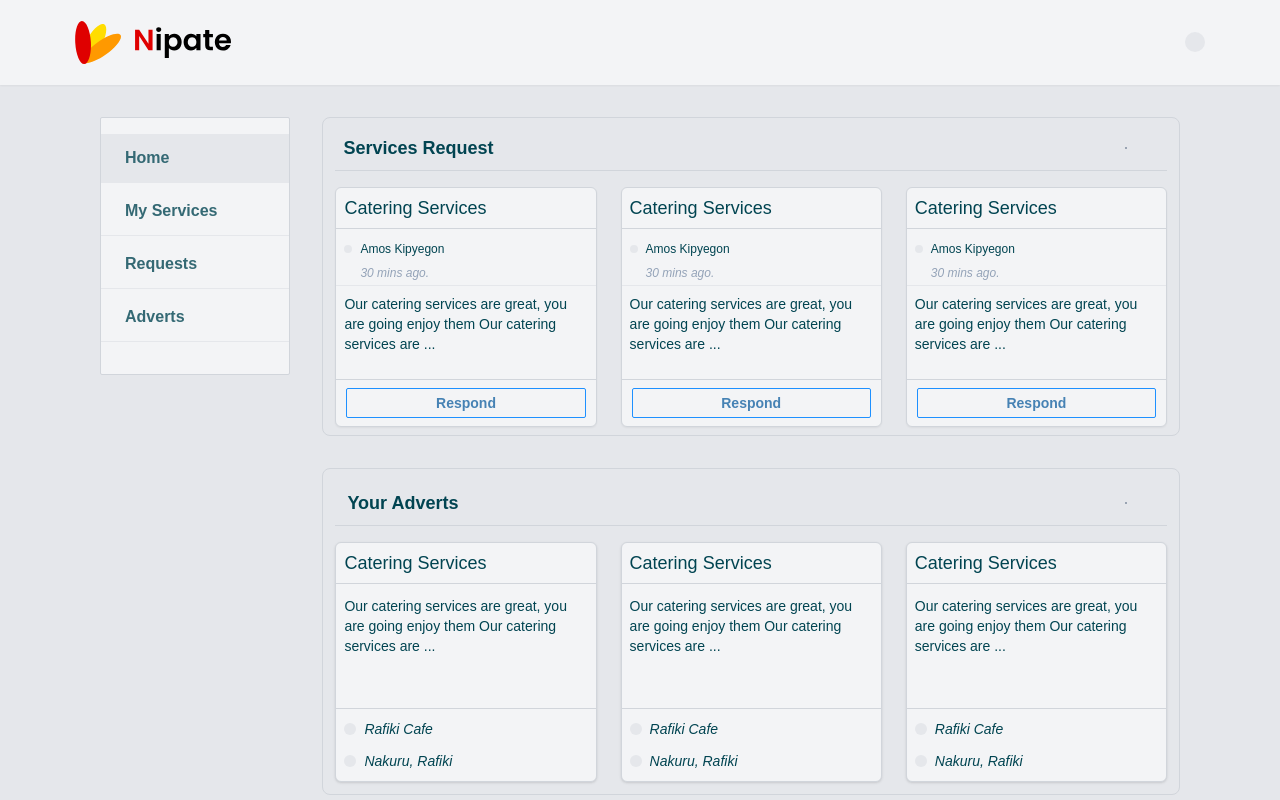
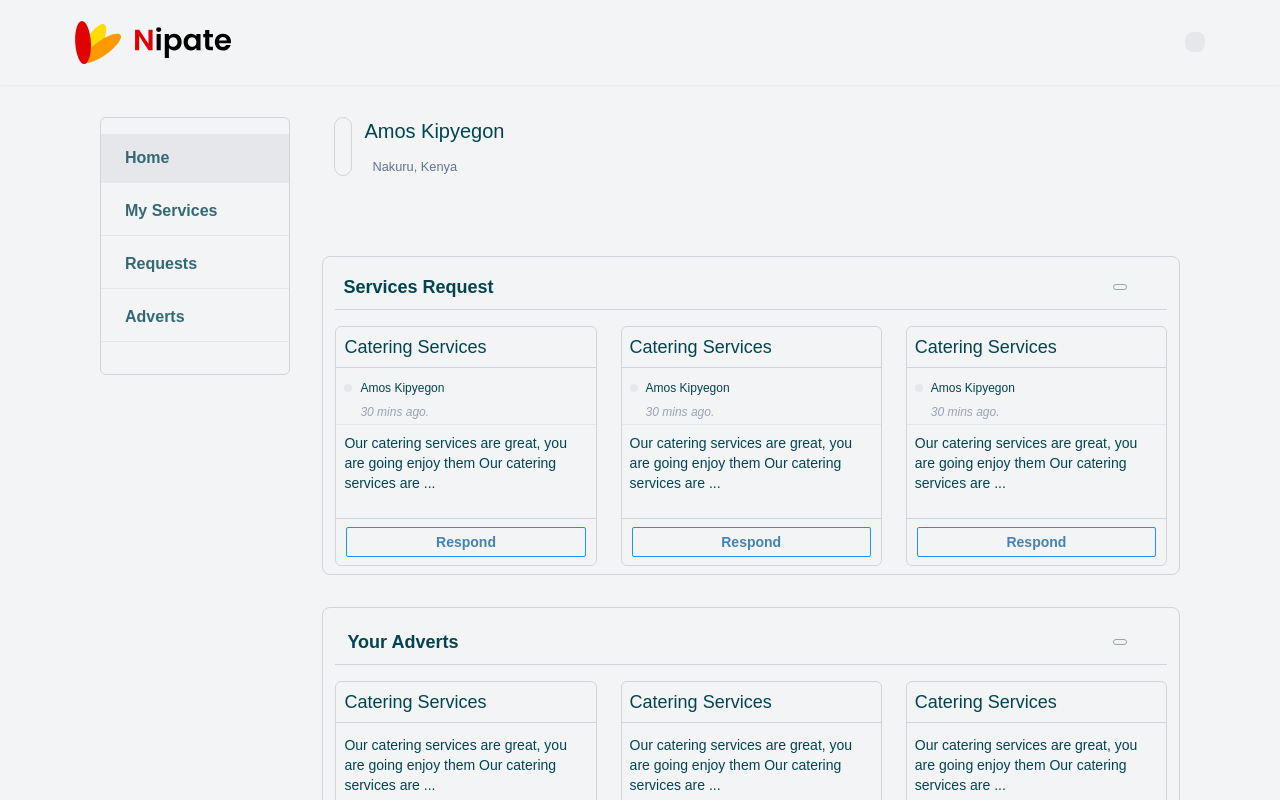
Before and after one commit to Amos-Ditto/NipateWebapp, a Vue app: page /account/me/home in a window 1280 px wide. Shown: the top 800 px of the page. Built offline with nearby package versions, Linux system fonts and the light colour scheme.

Commit message:
chore: Update Account features & Designs

```diff
--- a/src/App.vue
+++ b/src/App.vue
@@ -28,7 +28,7 @@ body {
   -webkit-text-size-adjust: 100%;
   -webkit-touch-callout: none;
   -webkit-tap-highlight-color: transparent;
-  @apply bg-gray-200 text-[#014451];
+  @apply bg-gray-100 text-[#014451];
 }
 
 .fade-enter-active,
--- a/src/components/Cards/AdvertCard.vue
+++ b/src/components/Cards/AdvertCard.vue
@@ -1,5 +1,5 @@
 <template>
-    <div class="ad-card min-h-[15rem] w-full flex flex-col gap-y-1 border border-gray-300 rounded-md shadow bg-gray-100 relative">
+    <div class="ad-card min-h-[15rem] w-full flex flex-col gap-y-1 border border-gray-300 rounded-md bg-gray-100 relative">
         <div class="card-title w-full border-b border-gray-300 py-1.5 px-2 flex items-center">
             <h3 class="text-lg">Catering Services</h3>
         </div>
--- a/src/components/Cards/ServicesCard.vue
+++ b/src/components/Cards/ServicesCard.vue
@@ -1,5 +1,5 @@
 <template>
-    <div class="ad-card min-h-[15rem] bg-gray-100 rounded-md border border-gray-300 flex flex-col gap-y-1 shadow-sm relative">
+    <div class="ad-card min-h-[15rem] bg-gray-100 rounded-md border border-gray-300 flex flex-col gap-y-1 relative">
         <div class="card-title py-2 sm:py-1.5 border-b border-gray-300 flex items-center px-2 w-full">
             <h3 class="text-lg text-[#014451]">Catering Services</h3>
         </div>
--- a/src/components/Heroes/HeroDashboard.vue
+++ b/src/components/Heroes/HeroDashboard.vue
@@ -21,7 +21,7 @@ const onInputKeyDown = (e: Event): void => {
             <input type="text" placeholder="search data e.g Housing, Kabarak" v-model="searchvalue" @input="onInputKeyDown" @focusout="toggleCloseSearch">
             <div class="i-mdi-menu-down absolute right-4 text-2xl cursor-pointer transition-transform duration-300" :class="opensearch && 'rotate-180'" @click="toggleOpenCloseSearch"></div>
             <transition name="fade">
-                <div class="browse-by w-full absolute bottom-0 translate-y-[104%] bg-gray-100 py-1 min-h-[3rem] flex flex-col gap-1 shadow" v-if="opensearch">
+                <div class="browse-by w-full absolute bottom-0 translate-y-[104%] bg-gray-200 py-1 min-h-[3rem] flex flex-col gap-1 shadow" v-if="opensearch">
                     <!-- <div class="search-data w-full border-b border-gray-300 min-h-[2rem]">
 
                     </div> -->
@@ -55,7 +55,7 @@ const onInputKeyDown = (e: Event): void => {
   opacity: 0;
 }
 .search-bar input {
-    @apply bg-gray-100 py-2 rounded-sm border border-gray-300 w-full outline-none px-4 tracking-wider text-lg text-slate-600 font-serif placeholder:text-base;
+    @apply bg-gray-100 py-2 rounded-md border border-gray-300 w-full outline-none px-4 tracking-wider text-lg text-slate-600 font-serif placeholder:text-base;
 }
 .browse-by small , .hero-browse-by small {
     @apply text-[#014451];
--- a/src/components/Layouts/AccountTopBar.vue
+++ b/src/components/Layouts/AccountTopBar.vue
@@ -21,7 +21,7 @@ const storeauth = useAuthentications();
         </div>
         <div class="right-nav flex flex-row items-center gap-x-6 sm:gap-x-12 transition-pad duration-300">
             <div class="account flex flex-row items-center gap-x-1 cursor-pointer">
-                <div class="account-icon bg-gray-200 ml-2 p-2 sm:p-2.5 rounded-full">
+                <div class="account-icon bg-gray-200 ml-2 p-2 sm:p-2.5 rounded-lg">
                     <div class="i-mdi-account text-[#346974] text-lg sm:text-xl"></div>
                 </div>
             </div>
--- a/src/views/Account.vue
+++ b/src/views/Account.vue
@@ -6,7 +6,7 @@ import MainFooter from '../components/Layouts/MainFooter.vue';
 </script>
 
 <template>
-    <main class="w-full flex flex-col">
+    <main class="w-full flex flex-col bg-gray-100">
         <account-top-bar class="sticky top-0 z-20" />
         <router-view ></router-view>
         <main-footer />
--- a/src/views/Accounts/ProviderAccount.vue
+++ b/src/views/Accounts/ProviderAccount.vue
@@ -5,23 +5,37 @@ import AdvertCard from '../../components/Cards/AdvertCard.vue';
 
 </script>
 <template>
-    <section class="flex flex-col w-full gap-y-8">
-        <div class="w-full px-3 flex flex-col gap-y-4 border border-gray-300 py-2 rounded-lg">
+    <section class="flex flex-col w-full gap-y-2 sm:gap-y-8">
+        <div class="user-container w-full px-3 pb-12 flex flex-col">
+            <div class="user-details flex flex-row gap-x-3">
+                <div class="user-icon p-2 rounded-xl border border-gray-300 flex items-center justify-center">
+                    <div class="i-mdi-account-outline text-5xl text-slate-400"></div>
+                </div>
+                <div class="user-details-list flex flex-col gap-y-3">
+                    <small class="text-xl font-light">Amos Kipyegon</small>
+                    <div class="location flex flex-row items-center gap-x-2">
+                        <div class="i-mdi-map-marker text-slate-500"></div>
+                        <small class="text-slate-500">Nakuru, Kenya</small>
+                    </div>
+                </div>
+                <div class="edit p-1 w-6 h-6 flex items-center justify-center cursor-pointer hover:border border-gray-300 rounded-lg">
+                    <div class="i-mdi-pencil-outline text-slate-400 text-sm"></div>
+                </div>
+            </div>
+        </div>
+        <div class="w-full px-3 flex flex-col gap-y-4 border-gray-300 border py-2 rounded-lg">
             <div
                 class="nav-section-title px-2 flex items-center justify-between lg:pr-10 py-2 border-b border-gray-300">
                 <h3 class="text-lg capitalize font-bold">Services request</h3>
-                <button
-                    class="button-more items-center justify-center flex border border-slate-500 rounded-full hover:bg-gray-300 transition-colors duration-300 relative">
+                <button class="button-more items-center justify-center flex border border-slate-400 rounded-md py-0.5 px-1.5 hover:bg-gray-300 transition-colors duration-300 relative">
                     <div class="i-mdi-dots-horizontal text-xl sm:text-2xl font-light text-slate-400"></div>
-                    <span
-                        class="py-0.5 px-2 bg-gray-300 rounded-md text-xs absolute top-[130%] capitalize z-10 text-slate-500 hidden items-center justify-center italic">
+                    <span class="py-0.5 px-2 bg-gray-300 rounded-md text-xs absolute top-[130%] capitalize z-10 text-slate-500 hidden items-center justify-center italic">
                         <span class="w-2 h-2 bg-inherit absolute -top-1 rotate-45"></span>
                         more
                     </span>
                 </button>
             </div>
-            <div
-                class="a-container grid grid-cols-1 sm:grid-cols-3 gap-x-2 lg:gap-x-6 gap-y-2 transition-pad duration-300">
+            <div class="a-container grid grid-cols-1 sm:grid-cols-3 gap-x-2 lg:gap-x-6 gap-y-2 transition-pad duration-300">
                 <ServicesCard />
                 <ServicesCard />
                 <ServicesCard />
@@ -35,8 +49,7 @@ import AdvertCard from '../../components/Cards/AdvertCard.vue';
             <div
                 class="nav-section-title flex items-center justify-between px-3 lg:pr-10 py-2 border-b border-gray-300">
                 <h3 class="text-lg capitalize font-bold">your adverts</h3>
-                <button
-                    class="button-more items-center justify-center flex border border-slate-500 rounded-full hover:bg-gray-300 transition-colors duration-300 relative">
+                <button class="button-more items-center justify-center flex border border-slate-400 rounded-lg py-0.5 px-1.5 hover:bg-gray-300 transition-colors duration-300 relative">
                     <div class="i-mdi-dots-horizontal text-xl sm:text-2xl font-light text-slate-400"></div>
                     <span
                         class="py-0.5 px-2 capitalize bg-gray-300 rounded-md text-xs absolute top-[130%] z-10 text-slate-500 hidden items-center justify-center italic">
@@ -53,3 +66,9 @@ import AdvertCard from '../../components/Cards/AdvertCard.vue';
         </div>
     </section>
 </template>
+<style scoped>
+
+.button-more:hover span {
+    @apply flex;
+}
+</style>
--- a/src/views/Accounts/UserAccount.vue
+++ b/src/views/Accounts/UserAccount.vue
@@ -5,8 +5,8 @@ import AdvertCard from '../../components/Cards/AdvertCard.vue';
 </script>
 <template>
     <section class="w-full py-8 px-[8px] sm:px-[2px] md:px-[5px] lg:px-[40px] xl:px-[100px] transition-pad duration-300">
-        <div class="main-section w-full grid grid-cols-1 sm:grid-cols-8 lg:grid-cols-5 grid-flow-row gap-x-1 lg:gap-x-8 gap-y-4">
-            <nav class="side-bar hidden col-span-1 row-span-1 pt-4 pb-8 bg-gray-100 sm:flex flex-col rounded-sm border border-gray-300">
+        <div class="main-section w-full grid grid-cols-1 sm:grid-cols-8 lg:grid-cols-5 grid-flow-row gap-x-4 lg:gap-x-8 gap-y-4">
+            <nav class="side-bar hidden col-span-1 row-span-1 pt-4 pb-8 bg-gray-100 sm:flex flex-col rounded-md border border-gray-300">
                 <ul class="w-full flex flex-col gap-y-1">
                     <li>
                         <router-link :to="{ name: 'Provider-Home' }">
@@ -58,9 +58,7 @@ nav ul li a span {
     @apply text-base font-bold text-[#346974] sm:absolute sm:left-full lg:left-0 lg:relative sm:hidden lg:block;
 }
 
-.button-more:hover span {
-    @apply flex;
-}
+
 
 @media (max-width: 1024px) {
     nav ul li a:hover span {
```
